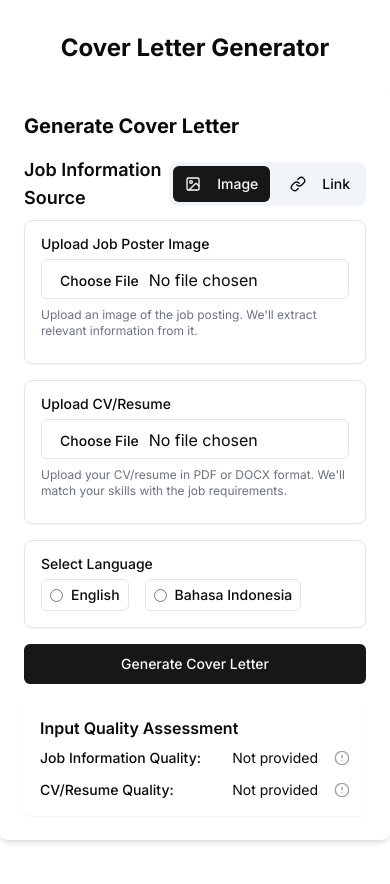
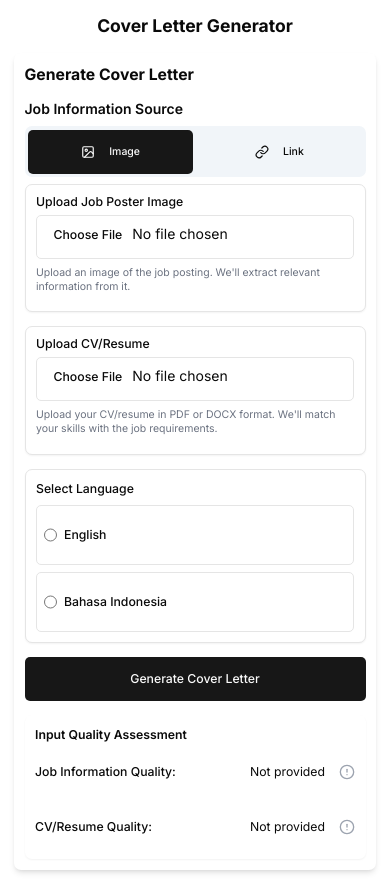
Before and after one commit to shidqi29/Cover-Letter-Web-App, a Next.js app: page /cover-letter in a window 390 px wide. Built offline with nearby package versions, Linux system fonts and the light colour scheme.

Commit message:
feat(mobile): add mobile responsiveness

```diff
--- a/src/app/cover-letter/page.tsx
+++ b/src/app/cover-letter/page.tsx
@@ -1,12 +1,14 @@
-'use client'
+"use client";
 
-import React from 'react';
-import CoverLetterForm from '../../components/CoverLetterForm';
+import React from "react";
+import CoverLetterForm from "../../components/CoverLetterForm";
 
 const CoverLetterPage: React.FC = () => {
   return (
-    <div className="container mx-auto py-8">
-      <h1 className="text-2xl font-bold text-center mb-6">Cover Letter Generator</h1>
+    <div className="container mx-auto max-w-4xl px-4 py-4 sm:px-6 sm:py-6 lg:px-8 lg:py-8">
+      <h1 className="mb-4 text-center text-xl font-bold sm:mb-6 sm:text-2xl lg:text-3xl">
+        Cover Letter Generator
+      </h1>
       <CoverLetterForm />
     </div>
   );
--- a/src/app/globals.css
+++ b/src/app/globals.css
@@ -14,6 +14,33 @@
     --background-start-rgb: 0, 0, 0;
     --background-end-rgb: 0, 0, 0;
   }
+}
+
+/* Mobile-specific styles */
+@media (max-width: 640px) {
+  html {
+    font-size: 14px;
+  }
+
+  /* Ensure touch targets are large enough on mobile */
+  button, input, select, textarea {
+    min-height: 44px;
+  }
+
+  /* Prevent zooming on input focus on iOS */
+  input, select, textarea {
+    font-size: 16px;
+  }
+}
+
+/* Prevent horizontal scrolling */
+html, body {
+  overflow-x: hidden;
+}
+
+/* Improve scroll behavior */
+html {
+  scroll-behavior: smooth;
 }
 
 
@@ -84,3 +111,30 @@
     @apply bg-background text-foreground;
   }
 }
+
+/* Mobile-specific styles */
+@media (max-width: 640px) {
+  html {
+    font-size: 14px;
+  }
+
+  /* Ensure touch targets are large enough on mobile */
+  button, input, select, textarea {
+    min-height: 44px;
+  }
+
+  /* Prevent zooming on input focus on iOS */
+  input, select, textarea {
+    font-size: 16px;
+  }
+}
+
+/* Prevent horizontal scrolling */
+html, body {
+  overflow-x: hidden;
+}
+
+/* Improve scroll behavior */
+html {
+  scroll-behavior: smooth;
+}
--- a/src/app/layout.tsx
+++ b/src/app/layout.tsx
@@ -1,25 +1,31 @@
-import type { Metadata } from 'next'
-import { Inter } from 'next/font/google'
-import './globals.css'
-import { Toaster } from '@/components/ui/sonner'
-import { toast } from "sonner"
+import type { Metadata } from "next";
+import { Inter } from "next/font/google";
+import "./globals.css";
+import { Toaster } from "@/components/ui/sonner";
+import { toast } from "sonner";
 
-const inter = Inter({ subsets: ['latin'] })
+const inter = Inter({ subsets: ["latin"] });
 
 export const metadata: Metadata = {
-  title: 'Create Next App',
-  description: 'Generated by create next app',
-}
+  title: "Cover Letter Generator",
+  description: "Generate professional cover letters with AI assistance",
+  viewport: "width=device-width, initial-scale=1",
+};
 
 export default function RootLayout({
   children,
 }: {
-  children: React.ReactNode
+  children: React.ReactNode;
 }) {
   return (
     <html lang="en">
-      <body className={inter.className}>{children}</body>
-      <Toaster />
+      <head>
+        <meta name="viewport" content="width=device-width, initial-scale=1" />
+      </head>
+      <body className={inter.className}>
+        {children}
+        <Toaster />
+      </body>
     </html>
-  )
+  );
 }
--- a/src/app/page.tsx
+++ b/src/app/page.tsx
@@ -4,9 +4,9 @@ import CoverLetterForm from "@/components/CoverLetterForm";
 
 export default function Home() {
   return (
-    <main className="flex min-h-screen flex-col items-center justify-between p-24">
-      <div className="container mx-auto py-8">
-        <h1 className="mb-6 text-center text-2xl font-bold">
+    <main className="flex min-h-screen flex-col items-center justify-between p-4 sm:p-8 lg:p-24">
+      <div className="container mx-auto max-w-4xl py-4 sm:py-6 lg:py-8">
+        <h1 className="mb-4 text-center text-xl font-bold sm:mb-6 sm:text-2xl lg:text-3xl">
           Cover Letter Generator
         </h1>
         <CoverLetterForm />
--- a/src/components/CoverLetterForm.tsx
+++ b/src/components/CoverLetterForm.tsx
@@ -430,23 +430,25 @@ const CoverLetterForm: React.FC = () => {
   }; // Using imported getQualityTooltipMessage from document-utils.ts
 
   return (
-    <Card className="mx-auto w-full max-w-2xl p-6 shadow-lg">
+    <Card className="mx-auto w-full max-w-4xl p-3 shadow-lg sm:p-4 lg:p-6">
       <CardHeader>
-        <CardTitle>Generate Cover Letter</CardTitle>
-      </CardHeader>{" "}
+        <CardTitle className="text-lg sm:text-xl lg:text-2xl">
+          Generate Cover Letter
+        </CardTitle>
+      </CardHeader>
       <CardContent>
-        <form onSubmit={handleSubmit} className="space-y-4">
-          {" "}
+        <form onSubmit={handleSubmit} className="space-y-4 sm:space-y-6">
           <div className="mb-4">
-            <div className="mb-2 flex items-center justify-between">
-              <Label className="text-lg font-semibold">
+            <div className="mb-2 flex flex-col gap-2 sm:flex-row sm:items-center sm:justify-between">
+              <Label className="text-base font-semibold sm:text-lg">
                 Job Information Source
               </Label>
-              <div className="flex gap-2 rounded-lg bg-slate-100 p-1">
+              <div className="flex w-full gap-1 rounded-lg bg-slate-100 p-1 sm:w-auto sm:gap-2">
                 <Button
                   type="button"
                   size="sm"
                   variant={jobInputType === "image" ? "default" : "ghost"}
+                  className="flex-1 text-xs sm:flex-none sm:text-sm"
                   onClick={() => {
                     setJobInputType("image");
                     setJobLink("");
@@ -474,6 +476,7 @@ const CoverLetterForm: React.FC = () => {
                   type="button"
                   size="sm"
                   variant={jobInputType === "link" ? "default" : "ghost"}
+                  className="flex-1 text-xs sm:flex-none sm:text-sm"
                   onClick={() => {
                     setJobInputType("link");
                     setJobPosterPreview(null);
@@ -500,7 +503,7 @@ const CoverLetterForm: React.FC = () => {
             </div>
 
             {jobInputType === "image" ? (
-              <div className="rounded-lg border bg-white p-4 shadow-sm">
+              <div className="rounded-lg border bg-white p-3 shadow-sm sm:p-4">
                 {" "}
                 <div className="mb-2 flex items-center">
                   <Label htmlFor="jobPoster" className="block">
@@ -539,7 +542,7 @@ const CoverLetterForm: React.FC = () => {
                 )}
               </div>
             ) : (
-              <div className="rounded-lg border bg-white p-4 shadow-sm">
+              <div className="rounded-lg border bg-white p-3 shadow-sm sm:p-4">
                 {" "}
                 <div className="mb-2 flex items-center">
                   <Label htmlFor="jobLink" className="block">
@@ -605,7 +608,7 @@ const CoverLetterForm: React.FC = () => {
             )}
           </div>{" "}
           <div className="mb-4">
-            <div className="rounded-lg border bg-white p-4 shadow-sm">
+            <div className="rounded-lg border bg-white p-3 shadow-sm sm:p-4">
               {" "}
               <div className="mb-2 flex items-center">
                 <Label htmlFor="cv" className="block">
@@ -625,12 +628,12 @@ const CoverLetterForm: React.FC = () => {
               <p className="mb-2 text-xs text-gray-500">
                 Upload your CV/resume in PDF or DOCX format. We&apos;ll match
                 your skills with the job requirements.
-              </p>
+              </p>{" "}
               {cvPreview && (
                 <div className="mt-2 overflow-hidden rounded border">
                   <iframe
                     src={cvPreview}
-                    className="h-64 w-full"
+                    className="h-48 w-full sm:h-64"
                     title="CV Preview"
                   />
                 </div>
@@ -638,28 +641,43 @@ const CoverLetterForm: React.FC = () => {
             </div>
           </div>{" "}
           <div className="mb-4">
-            <div className="rounded-lg border bg-white p-4 shadow-sm">
-              <Label className="mb-2 block">Select Language</Label>
-              <RadioGroup defaultValue="english" className="flex gap-4">
+            <div className="rounded-lg border bg-white p-3 shadow-sm sm:p-4">
+              <Label className="mb-2 block text-sm sm:text-base">
+                Select Language
+              </Label>
+              <RadioGroup
+                defaultValue="english"
+                className="flex flex-col gap-2 sm:flex-row sm:gap-4"
+              >
                 <div className="flex items-center space-x-2 rounded-md border p-2 hover:bg-slate-50">
                   <RadioGroupItem value="english" id="english" />
-                  <Label htmlFor="english">English</Label>
+                  <Label htmlFor="english" className="text-sm sm:text-base">
+                    English
+                  </Label>
                 </div>
                 <div className="flex items-center space-x-2 rounded-md border p-2 hover:bg-slate-50">
                   <RadioGroupItem value="indonesian" id="indonesian" />
-                  <Label htmlFor="indonesian">Bahasa Indonesia</Label>
+                  <Label htmlFor="indonesian" className="text-sm sm:text-base">
+                    Bahasa Indonesia
+                  </Label>
                 </div>
               </RadioGroup>
             </div>
           </div>
           <div className="flex space-x-2">
-            <Button type="submit" className="flex-1" disabled={loading}>
+            <Button
+              type="submit"
+              className="flex-1 py-2 text-sm sm:py-3 sm:text-base"
+              disabled={loading}
+            >
               {loading ? "Generating..." : "Generate Cover Letter"}
             </Button>
           </div>
           <ProgressIndicator loading={loading} />
         </form>
-        {error && <p className="mt-2 text-red-500">{error}</p>}{" "}
+        {error && (
+          <p className="mt-2 text-sm text-red-500 sm:text-base">{error}</p>
+        )}
         {!loading && coverLetter && (
           <AdaptiveContentBanner
             hasLimitedJobInfo={hasLimitedJobInfo}
@@ -668,10 +686,9 @@ const CoverLetterForm: React.FC = () => {
           />
         )}
         {(coverLetter || loading) && (
-          <div className="mt-4 rounded bg-gray-100 p-4">
-            {" "}
-            <div className="flex items-center justify-between">
-              <h3 className="font-bold">
+          <div className="mt-4 rounded bg-gray-100 p-3 sm:p-4">
+            <div className="flex flex-col gap-2 sm:flex-row sm:items-center sm:justify-between">
+              <h3 className="text-sm font-bold sm:text-base">
                 {loading
                   ? "Generating Cover Letter..."
                   : "Generated Cover Letter:"}
@@ -682,6 +699,7 @@ const CoverLetterForm: React.FC = () => {
                     type="button"
                     size="sm"
                     variant="outline"
+                    className="text-xs sm:text-sm"
                     onClick={() => {
                       navigator.clipboard.writeText(coverLetter);
                       toast.success("Copied to clipboard!", {
@@ -692,19 +710,21 @@ const CoverLetterForm: React.FC = () => {
                     }}
                   >
                     Copy
-                  </Button>{" "}
+                  </Button>
                   <DownloadButton content={coverLetter} />
                 </div>
               )}
-            </div>{" "}
+            </div>
             <div className="relative mt-2">
               <StreamingText text={coverLetter || ""} isLoading={loading} />
             </div>
           </div>
         )}{" "}
         {/* Input quality assessment status */}
-        <div className="mt-4 rounded-lg bg-white p-4 shadow-sm">
-          <h4 className="font-semibold">Input Quality Assessment</h4>
+        <div className="mt-4 rounded-lg bg-white p-3 shadow-sm sm:p-4">
+          <h4 className="text-sm font-semibold sm:text-base">
+            Input Quality Assessment
+          </h4>
           <div className="mt-2 space-y-3">
             {/* Job information quality status */}
             <div className="flex items-center justify-between">
--- a/src/components/ProgressIndicator.tsx
+++ b/src/components/ProgressIndicator.tsx
@@ -6,13 +6,14 @@ interface ProgressIndicatorProps {
 
 const ProgressIndicator: React.FC<ProgressIndicatorProps> = ({ loading }) => {
   if (!loading) return null;
-
   return (
     <div className="my-2 flex items-center space-x-2">
       <div className="h-1 w-full overflow-hidden rounded-full bg-gray-200">
         <div className="h-1 animate-progress rounded-full bg-blue-500"></div>
       </div>
-      <span className="text-sm text-blue-500">Processing...</span>
+      <span className="whitespace-nowrap text-xs text-blue-500 sm:text-sm">
+        Processing...
+      </span>
     </div>
   );
 };
--- a/src/components/StreamingText.tsx
+++ b/src/components/StreamingText.tsx
@@ -20,7 +20,7 @@ const StreamingText: React.FC<StreamingTextProps> = ({ text, isLoading }) => {
     <div className="relative">
       <div
         ref={textContainerRef}
-        className="max-h-[500px] overflow-y-auto whitespace-pre-wrap rounded-md border border-gray-200 bg-white bg-opacity-95 p-4 shadow-inner"
+        className="max-h-[300px] overflow-y-auto whitespace-pre-wrap rounded-md border border-gray-200 bg-white bg-opacity-95 p-3 text-sm shadow-inner sm:max-h-[400px] sm:p-4 sm:text-base lg:max-h-[500px]"
       >
         {text}
         {isLoading && (
@@ -31,7 +31,7 @@ const StreamingText: React.FC<StreamingTextProps> = ({ text, isLoading }) => {
       </div>
 
       {isLoading && text && (
-        <div className="absolute bottom-2 right-2 rounded-full border border-blue-200 bg-white px-2 py-1 text-xs text-blue-500 shadow-sm">
+        <div className="absolute bottom-2 right-2 rounded-full border border-blue-200 bg-white px-2 py-1 text-xs text-blue-500 shadow-sm sm:text-sm">
           AI is writing...
         </div>
       )}
--- a/src/components/ui/card.tsx
+++ b/src/components/ui/card.tsx
@@ -1,4 +1,4 @@
-import React from 'react';
+import React from "react";
 
 interface CardProps {
   className?: string;
@@ -7,7 +7,9 @@ interface CardProps {
 
 export const Card: React.FC<CardProps> = ({ className, children }) => {
   return (
-    <div className={`bg-white rounded-lg shadow-md p-4 ${className}`}>
+    <div
+      className={`rounded-lg bg-white p-3 shadow-md sm:p-4 lg:p-6 ${className}`}
+    >
       {children}
     </div>
   );
@@ -18,20 +20,24 @@ interface CardHeaderProps {
 }
 
 export const CardHeader: React.FC<CardHeaderProps> = ({ children }) => {
-  return (
-    <div className="mb-4">
-      {children}
-    </div>
-  );
+  return <div className="mb-3 sm:mb-4">{children}</div>;
 };
 
 interface CardTitleProps {
   children: React.ReactNode;
+  className?: string;
 }
 
-export const CardTitle: React.FC<CardTitleProps> = ({ children }) => {
+export const CardTitle: React.FC<CardTitleProps> = ({
+  children,
+  className,
+}) => {
   return (
-    <h2 className="text-xl font-bold">{children}</h2>
+    <h2
+      className={`text-lg font-bold sm:text-xl lg:text-2xl ${className || ""}`}
+    >
+      {children}
+    </h2>
   );
 };
 
@@ -40,9 +46,5 @@ interface CardContentProps {
 }
 
 export const CardContent: React.FC<CardContentProps> = ({ children }) => {
-  return (
-    <div>
-      {children}
-    </div>
-  );
+  return <div>{children}</div>;
 };
```
Also changed, not shown: src/components/AdaptiveContentBanner.tsx (+7 -4 lines).
